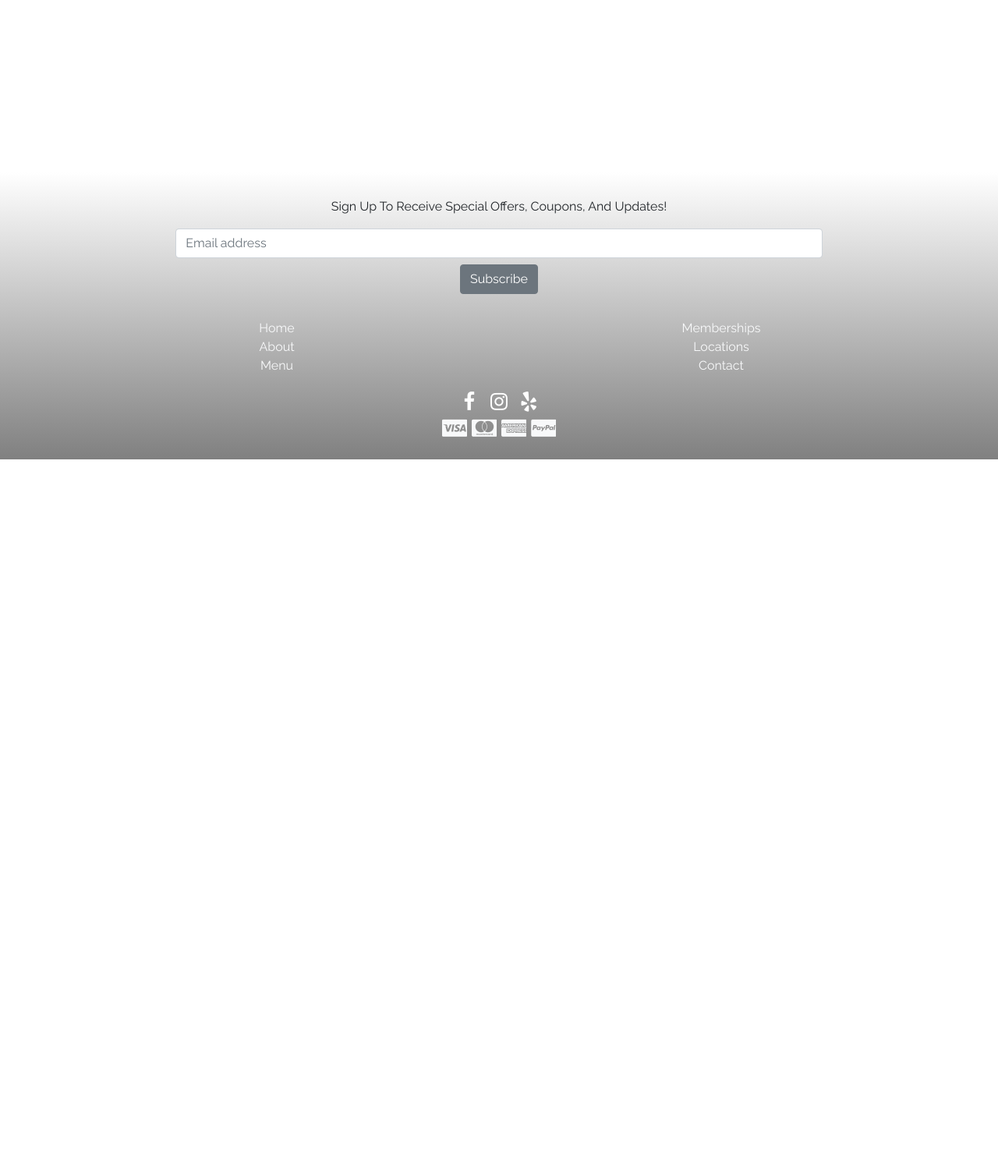
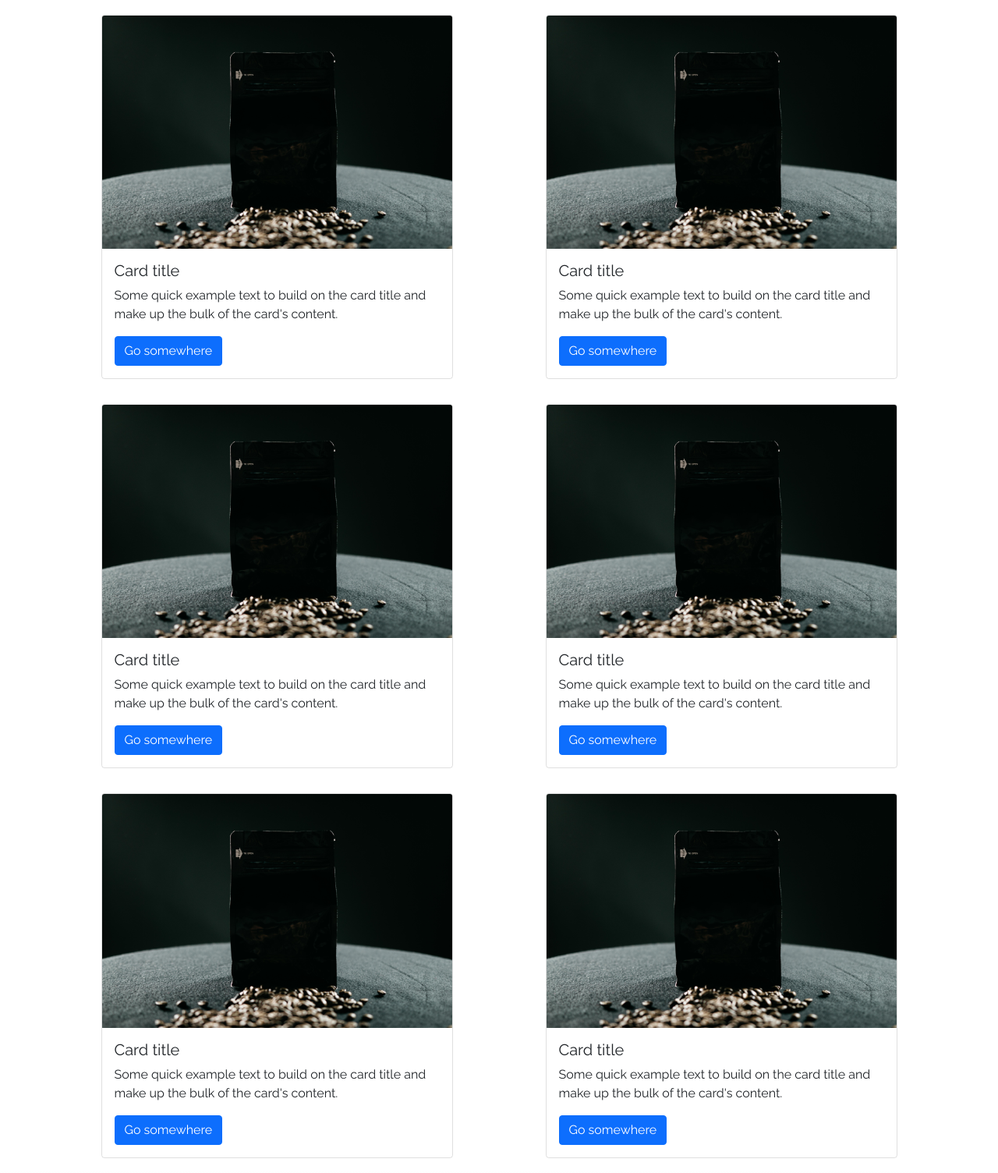
Before and after one commit to kfoxzz/coffeecorner, a website: page shop.html in a window 1280 px wide. Shown: the part 211-1715 px from the top of the page at 78% size. Before the commit the page ends 800 px from the top, so only its background shows below. Drawn offline with nearby package versions, Linux system fonts and the light colour scheme; a web font is replaced by a local one.

Commit message:
Adding Maps API auth and shops template

```diff
--- a/shop.html
+++ b/shop.html
@@ -76,6 +76,80 @@
     </nav>
 
 
+    <div class="container">
+        <div class="row justify-content-around">
+            <div class="col-12 col-sm-6 col-lg-5">
+                <div class="card my-3">
+                    <img src="img/bag-of-beans.jpeg" class="card-img-top" alt="...">
+                    <div class="card-body">
+                        <h5 class="card-title">Card title</h5>
+                        <p class="card-text">Some quick example text to build on the card title and make up the bulk of the card's
+                            content.</p>
+                        <a href="#" class="btn btn-primary">Go somewhere</a>
+                    </div>
+                </div>
+            </div>
+            <div class="col-12 col-sm-6 col-lg-5">
+                <div class="card my-3">
+                    <img src="img/bag-of-beans.jpeg" class="card-img-top" alt="...">
+                    <div class="card-body">
+                        <h5 class="card-title">Card title</h5>
+                        <p class="card-text">Some quick example text to build on the card title and make up the bulk of the card's
+                            content.</p>
+                        <a href="#" class="btn btn-primary">Go somewhere</a>
+                    </div>
+                </div>
+            </div>
+        </div>
+        <div class="row justify-content-around">
+            <div class="col-12 col-sm-6 col-lg-5">
+                <div class="card my-3">
+                    <img src="img/bag-of-beans.jpeg" class="card-img-top" alt="...">
+                    <div class="card-body">
+                        <h5 class="card-title">Card title</h5>
+                        <p class="card-text">Some quick example text to build on the card title and make up the bulk of the card's
+                            content.</p>
+                        <a href="#" class="btn btn-primary">Go somewhere</a>
+                    </div>
+                </div>
+            </div>
+            <div class="col-12 col-sm-6 col-lg-5">
+                <div class="card my-3">
+                    <img src="img/bag-of-beans.jpeg" class="card-img-top" alt="...">
+                    <div class="card-body">
+                        <h5 class="card-title">Card title</h5>
+                        <p class="card-text">Some quick example text to build on the card title and make up the bulk of the card's
+                            content.</p>
+                        <a href="#" class="btn btn-primary">Go somewhere</a>
+                    </div>
+                </div>
+            </div>
+        </div>
+        <div class="row justify-content-around">
+            <div class="col-12 col-sm-6 col-lg-5">
+                <div class="card my-3">
+                    <img src="img/bag-of-beans.jpeg" class="card-img-top" alt="...">
+                    <div class="card-body">
+                        <h5 class="card-title">Card title</h5>
+                        <p class="card-text">Some quick example text to build on the card title and make up the bulk of the card's
+                            content.</p>
+                        <a href="#" class="btn btn-primary">Go somewhere</a>
+                    </div>
+                </div>
+            </div>
+            <div class="col-12 col-sm-6 col-lg-5">
+                <div class="card my-3">
+                    <img src="img/bag-of-beans.jpeg" class="card-img-top" alt="...">
+                    <div class="card-body">
+                        <h5 class="card-title">Card title</h5>
+                        <p class="card-text">Some quick example text to build on the card title and make up the bulk of the card's
+                            content.</p>
+                        <a href="#" class="btn btn-primary">Go somewhere</a>
+                    </div>
+                </div>
+            </div>
+        </div>
+    </div>
 
 
     <div id="subscribeModal" class="modal fade" tabindex="-1" role="dialog">
```
Also changed, not shown: google11bbf53023c4db70.html (added, +1 -0 lines).
